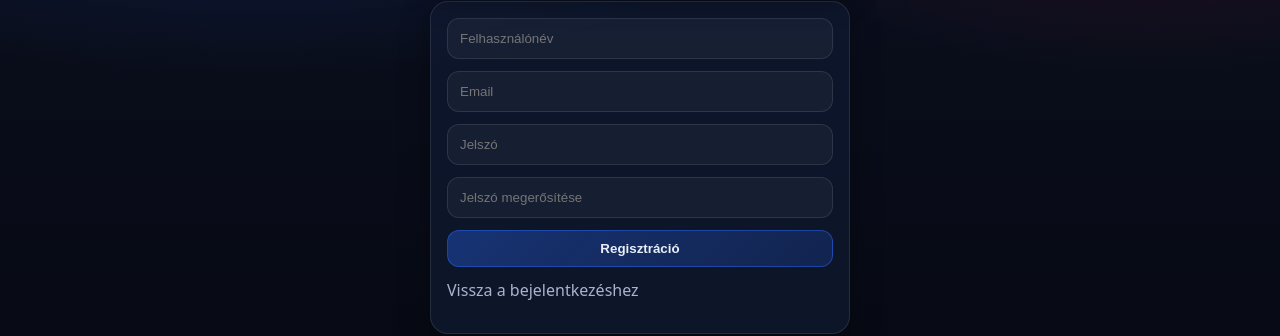
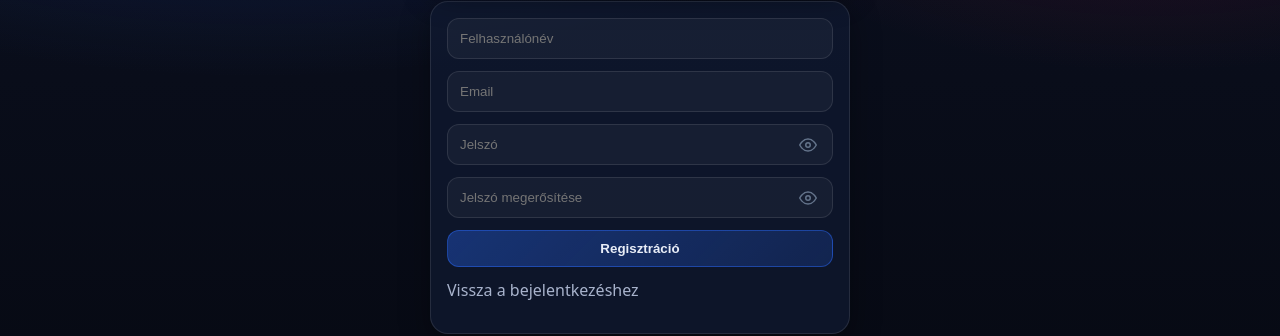
Before and after one commit to koadhun/kovacsfantasy, a React (Vite) app in the folder frontend/: page /register in a window 1280 px wide. Shown: the part 202-538 px from the top of the page. Built offline with nearby package versions, Linux system fonts and the light colour scheme; no server answers.

Commit message:
Registration fix

```diff
--- a/frontend/src/pages/Register.jsx
+++ b/frontend/src/pages/Register.jsx
@@ -1,6 +1,26 @@
 import { useState } from "react";
 import { api } from "../api";
 import { Link, useNavigate } from "react-router-dom";
+import { EyeIcon, EyeOffIcon } from "../components/PasswordIcons";
+
+const eyeButtonStyle = {
+  position: "absolute",
+  right: 12,
+  top: "50%",
+  transform: "translateY(-50%)",
+  background: "transparent",
+  border: "none",
+  boxShadow: "none",
+  borderRadius: 0,
+  WebkitAppearance: "none",
+  appearance: "none",
+  padding: 4,
+  display: "flex",
+  alignItems: "center",
+  lineHeight: 0,
+  color: "#64748b",
+  cursor: "pointer",
+};
 
 export default function Register() {
   const [form, setForm] = useState({
@@ -10,6 +30,8 @@ export default function Register() {
     confirmPassword: ""
   });
   const [error, setError] = useState("");
+  const [showPw, setShowPw] = useState(false);
+  const [showConfirmPw, setShowConfirmPw] = useState(false);
   const navigate = useNavigate();
 
   function setField(k, v) {
@@ -52,14 +74,20 @@ export default function Register() {
                 onChange={(e) => setField("email", e.target.value)} />
             </div>
 
-            <div className="field">
-              <input className="input" placeholder="Jelszó" type="password" value={form.password}
-                onChange={(e) => setField("password", e.target.value)} />
+            <div className="field" style={{ position: "relative" }}>
+              <input className="input" placeholder="Jelszó" type={showPw ? "text" : "password"} value={form.password}
+                onChange={(e) => setField("password", e.target.value)} style={{ paddingRight: 54 }} />
+              <button type="button" onClick={() => setShowPw((s) => !s)} style={eyeButtonStyle} aria-label="Jelszó megjelenítése">
+                {showPw ? <EyeOffIcon /> : <EyeIcon />}
+              </button>
             </div>
 
-            <div className="field">
-              <input className="input" placeholder="Jelszó megerősítése" type="password" value={form.confirmPassword}
-                onChange={(e) => setField("confirmPassword", e.target.value)} />
+            <div className="field" style={{ position: "relative" }}>
+              <input className="input" placeholder="Jelszó megerősítése" type={showConfirmPw ? "text" : "password"} value={form.confirmPassword}
+                onChange={(e) => setField("confirmPassword", e.target.value)} style={{ paddingRight: 54 }} />
+              <button type="button" onClick={() => setShowConfirmPw((s) => !s)} style={eyeButtonStyle} aria-label="Jelszó megjelenítése">
+                {showConfirmPw ? <EyeOffIcon /> : <EyeIcon />}
+              </button>
             </div>
 
             {error && <p className="error">{error}</p>}
```
